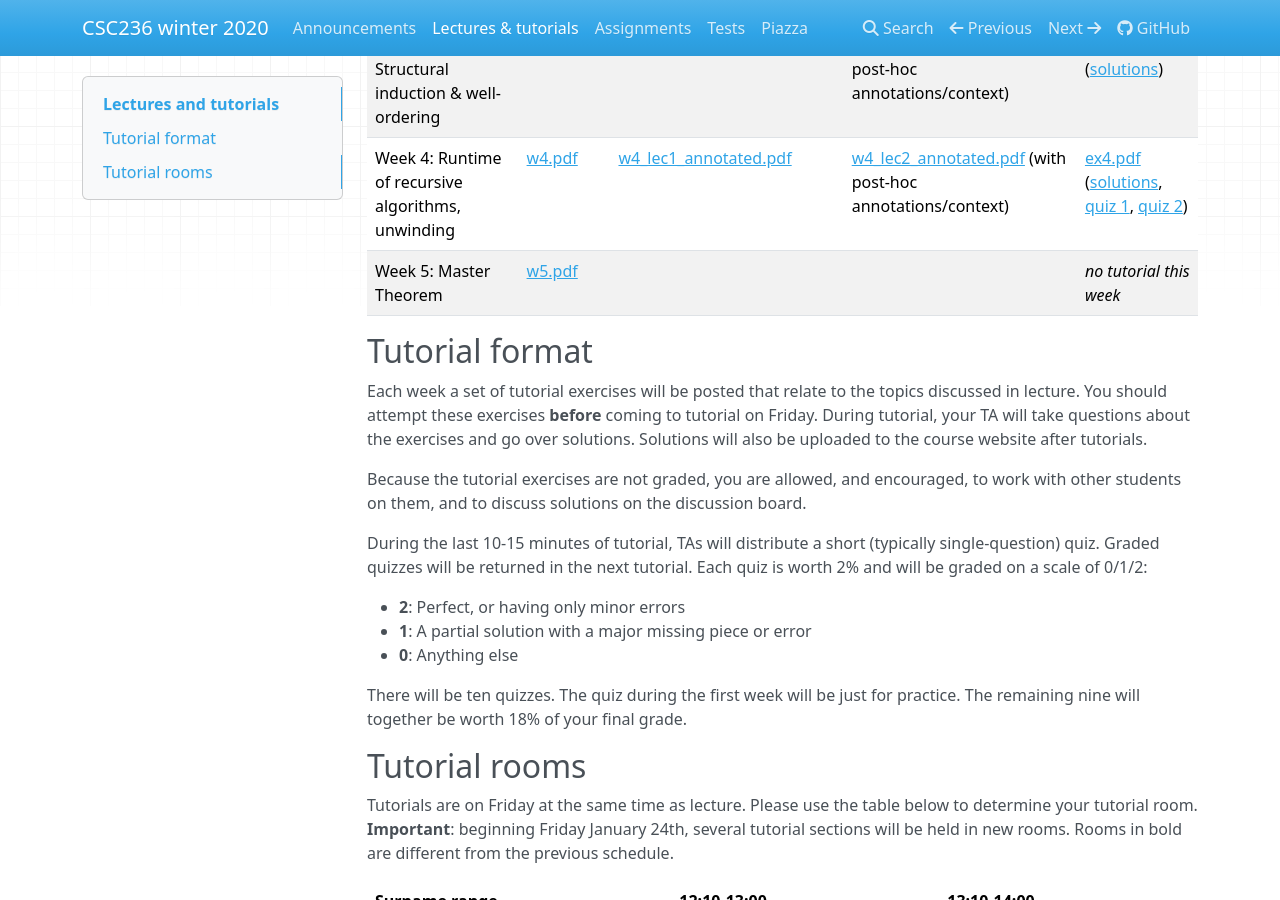
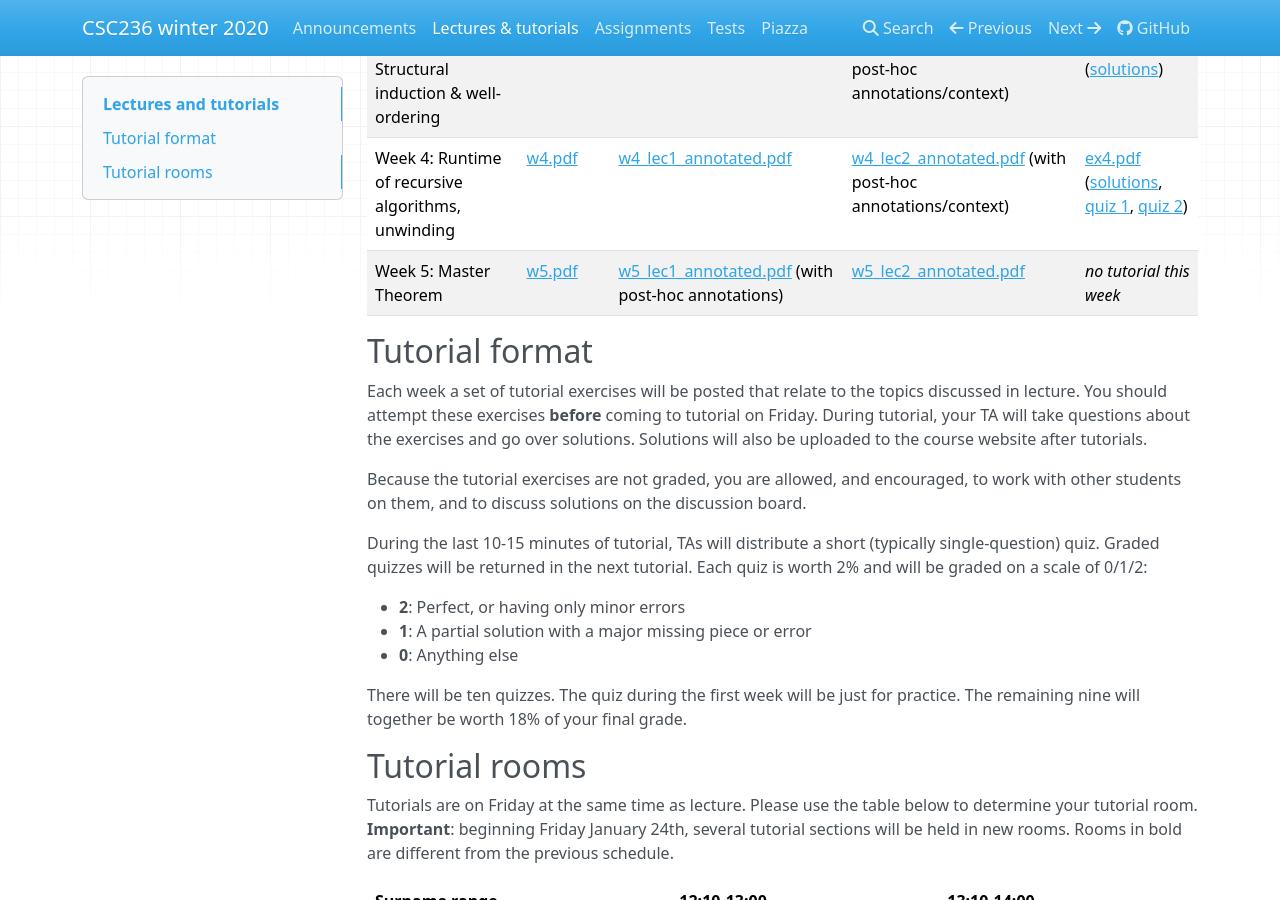
Before and after one commit to colinmorris/csc236, an MkDocs documentation site: the page built from docs/lectures_and_tutorials.md, in a window 1280 px wide and 900 px high, scrolled down 416 px. Built offline with MkDocs 1.6.1, drawn with Linux system fonts in a browser that asks for light colours; nearby versions of some CDN libraries.

Commit message:
w5 annotated slides

```diff
--- a/docs/lectures_and_tutorials.md
+++ b/docs/lectures_and_tutorials.md
@@ -8,7 +8,7 @@ Week 1: Simple induction | [w1.pdf](lecture_slides/w1.pdf) | [w1_lec1_annotated.
 Week 2: Complete induction | [w2.pdf](lecture_slides/w2.pdf) | [w2_lec1_annotated.pdf](lecture_slides/w2_lec1_annotated.pdf) (with post-hoc annotations/context) | [w2_lec2_annotated.pdf](lecture_slides/w2_lec2_annotated.pdf) | [ex2.pdf](exercises/ex2.pdf) ([solutions](exercises/ex2_solutions.pdf))
 Week 3: Structural induction & well-ordering | [w3.pdf](lecture_slides/w3.pdf) | [w3_lec1_annotated.pdf](lecture_slides/w3_lec1_annotated.pdf)  | [w3_lec2_annotated.pdf](lecture_slides/w3_lec2_annotated.pdf) (with post-hoc annotations/context) | [ex3.pdf](exercises/ex3.pdf) ([solutions](exercises/ex3_solutions.pdf))
 Week 4: Runtime of recursive algorithms, unwinding | [w4.pdf](lecture_slides/w4.pdf) | [w4_lec1_annotated.pdf](lecture_slides/w4_lec1_annotated.pdf)  | [w4_lec2_annotated.pdf](lecture_slides/w4_lec2_annotated.pdf) (with post-hoc annotations/context)| [ex4.pdf](exercises/ex4.pdf) ([solutions](exercises/ex4_solutions.pdf), [quiz 1](exercises/q4_v1_solutions.pdf), [quiz 2](exercises/q4_v2_solutions.pdf))
-Week 5: Master Theorem | [w5.pdf](lecture_slides/w5.pdf) | | | *no tutorial this week*
+Week 5: Master Theorem | [w5.pdf](lecture_slides/w5.pdf) | [w5_lec1_annotated.pdf](lecture_slides/w5_lec1_annotated.pdf) (with post-hoc annotations) | [w5_lec2_annotated.pdf](lecture_slides/w5_lec2_annotated.pdf) | *no tutorial this week*
 
 ## Tutorial format
 
```
Also changed, not shown: 2 other files.
